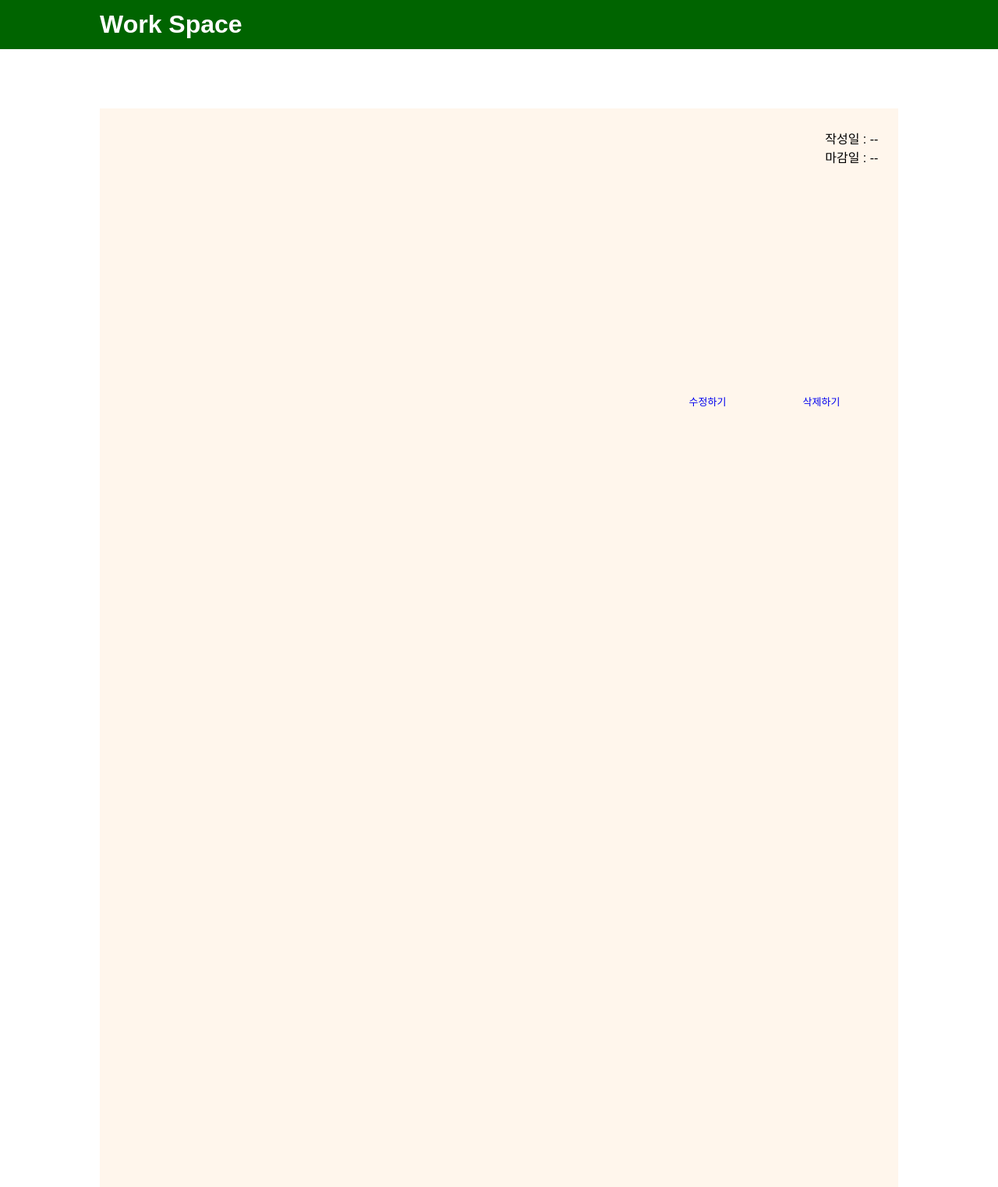
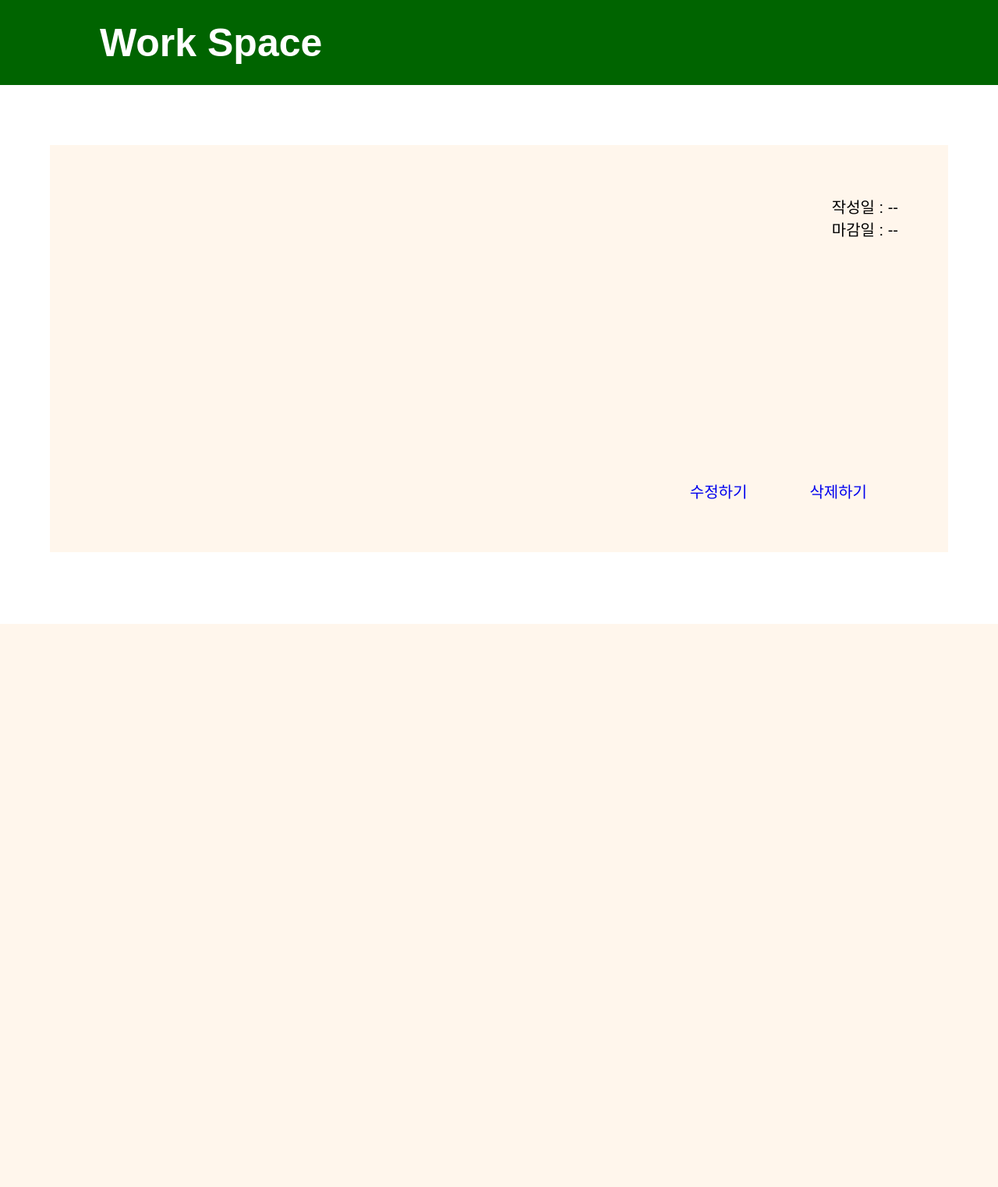
Before and after one commit to jschan0911/workspace, a Django app: template church_work/work_app/templates/detail.html in a window 1280 px wide. Shown: the whole page at 78% size. After the commit the page ends 800 px from the top, so only its background shows below. Run offline with Django 4.2, Linux system fonts and the light colour scheme; the template is opened without the code that fills it, so the values that code supplies are empty.

Commit message:
edit: detail.html font-size

```diff
--- a/church_work/work_app/templates/detail.html
+++ b/church_work/work_app/templates/detail.html
@@ -8,10 +8,10 @@
         .title{
             display: flex;
             justify-content: left;
+            padding: 2%;
             padding-left: 10%;
-            padding-top: 1%;
-            padding-bottom: 1%;
             background-color: darkgreen;
+            font-size: 50px;
         }
         .btn_title{
             color: white; text-decoration: none;
@@ -22,32 +22,33 @@
         .post_title{
             display: flex;
             justify-content: center;
-            font-size: xx-large;
+            font-size: 70px;
             font-weight: bold;
             padding: 3%;
         }
         .color_box{
-            margin-left: 10%;
-            margin-right: 10%;
-            padding: 2%;
+            margin-left: 5%;
+            margin-right: 5%;
+            padding: 5%;
             background-color: rgb(255, 246, 236);
         }
         .date{
             display: flex;
             justify-content: right;
+            font-size: 20px;
         }
         .post{
-            font-size: large;
+            font-size: 40px;
             padding: 5%;
         }
         .buttons{
             display: flex;
-            font-size: small;
+            font-size: 20px;
             justify-content: right;
             padding-top: 20%;
             padding-left: 70%;
             justify-content: space-around;
-            margin-bottom: 100%;
+            /* margin-bottom: 100%; */
         }
         .btn{
             text-decoration: none;
--- a/church_work/work_app/templates/home.html
+++ b/church_work/work_app/templates/home.html
@@ -77,7 +77,7 @@
 
 
 <div class="titlebox">
-<a href="{% url 'all' %}" class="title"><p >Work Space</p></a>
+<a href="{% url 'home' %}" class="title"><p >Work Space</p></a>
 <div class="buttons">
 
     <a href="{% url 'create' %}" class="btn">글쓰기</a>
--- a/church_work/work_app/templates/home_always.html
+++ b/church_work/work_app/templates/home_always.html
@@ -76,7 +76,7 @@
 </header>
 
 <div class="titlebox">
-<a href="{% url 'all' %}" class="title"><p>Work Space</p></a>
+<a href="{% url 'home' %}" class="title"><p>Work Space</p></a>
 <div class="buttons">
 
     <a href="{% url 'create' %}" class="btn">글쓰기</a>
--- a/church_work/work_app/templates/home_end.html
+++ b/church_work/work_app/templates/home_end.html
@@ -77,7 +77,7 @@
 
 
 <div class="titlebox">
-    <a href="{% url 'all' %}" class="title"><p>Work Space</p></a>
+    <a href="{% url 'home' %}" class="title"><p>Work Space</p></a>
     <div class="buttons">
     <a href="{% url 'create' %}" class="btn">글쓰기</a>
     <a href="{% url 'list' %}" class="btn">명단</a>
```
